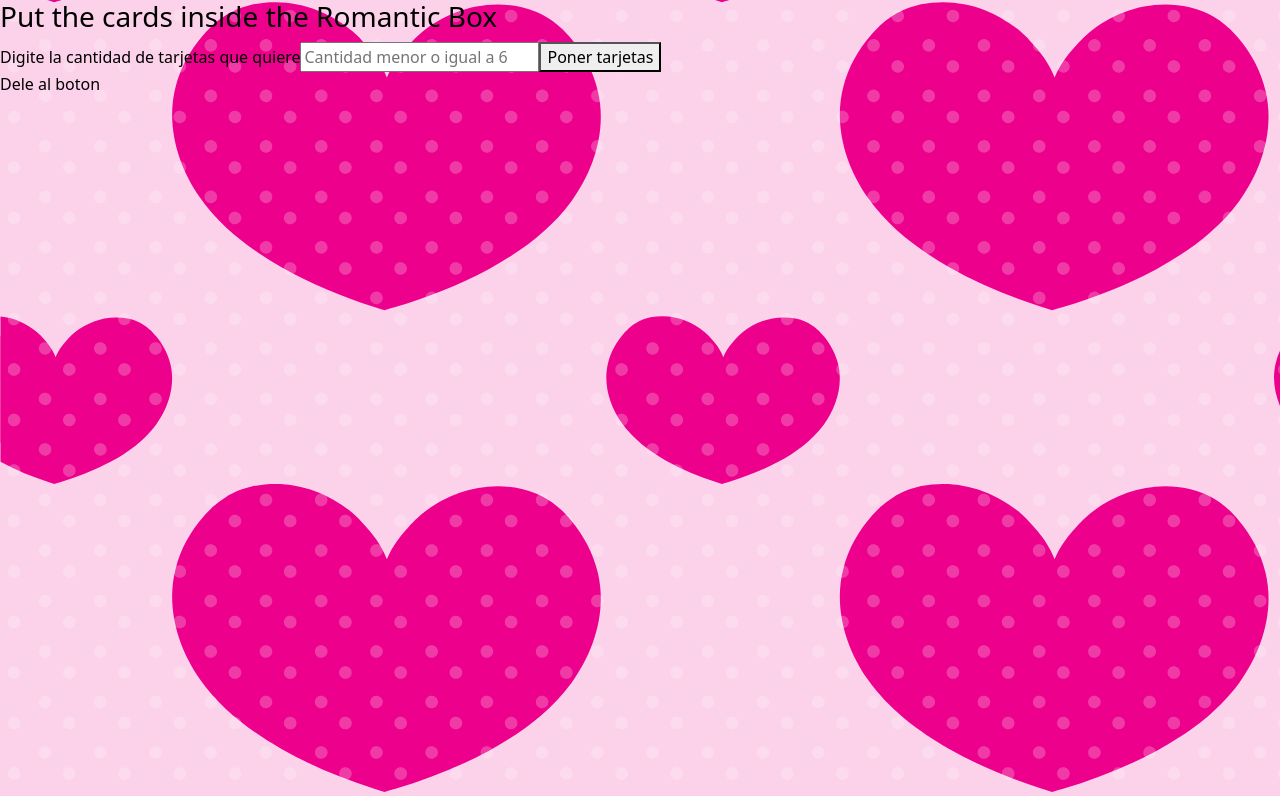
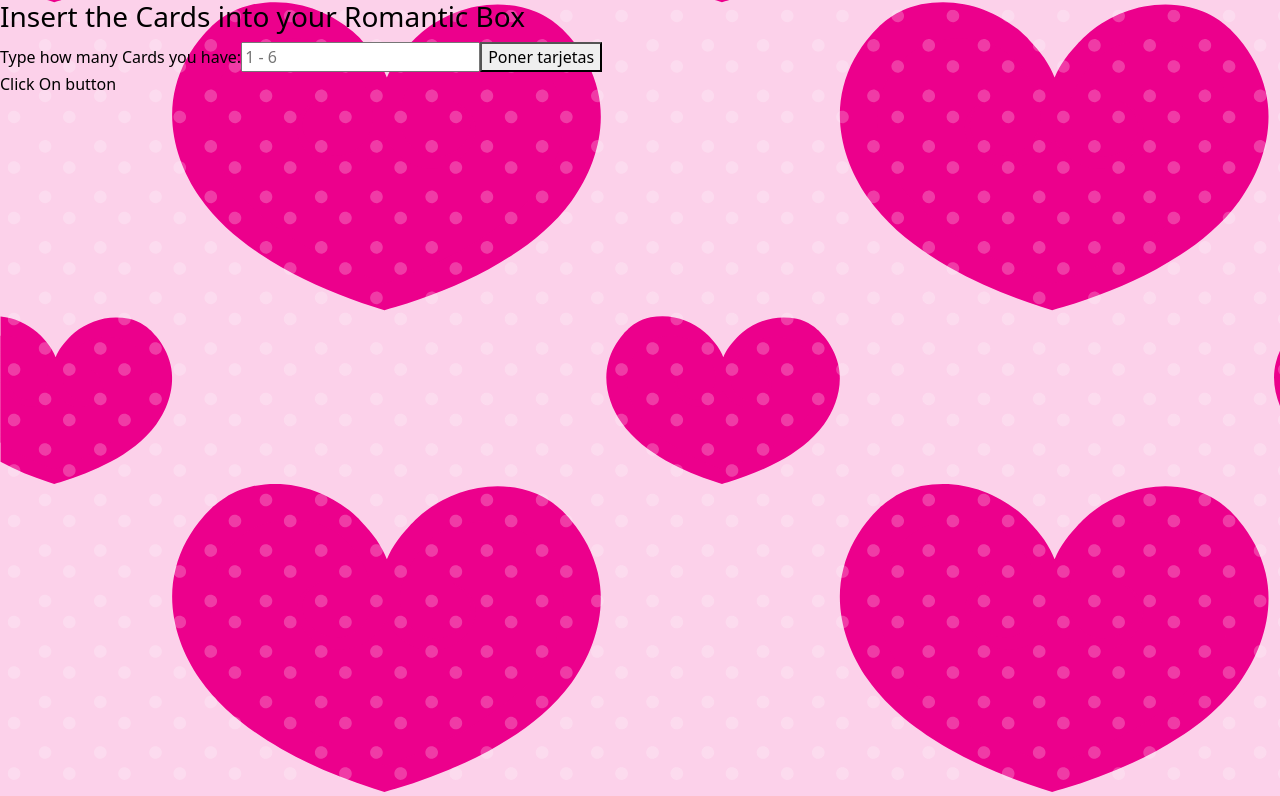
Before and after one commit to JuanDeOroG/Secret-cards-box, a Next.js app: page /romantic in a window 1280 px wide. Shown: the top 796 px of the page. Built offline with nearby package versions, Linux system fonts and the light colour scheme.

Commit message:
some text changes

```diff
--- a/src/pages/box/[...boxview].js
+++ b/src/pages/box/[...boxview].js
@@ -31,10 +31,6 @@ export default function boxview({cajaBuscada}){
             <p>********</p></div>)
 
             }
-
-
-
-
         </div>
     ))
     }   </>)
@@ -43,6 +39,7 @@ export default function boxview({cajaBuscada}){
 }
 
 export async function getServerSideProps(context){
+    console.log("Context: ",context)
     const { params } = context;
     const response = await axios.post('http://localhost:3000/api/boxes', {cajaBuscada:params.boxview[0]});
 
--- a/src/pages/romantic.js
+++ b/src/pages/romantic.js
@@ -8,21 +8,23 @@ export default function Romantic(){
 
     return(
         <div className={styles.romanticBg}>
-            <h3>Put the cards inside the Romantic Box</h3>
+            <h3>Insert the Cards into your Romantic Box</h3>
 
-            <label className={styles.label} for="cantidad">Digite la cantidad de tarjetas que quiere</label>
-            <input className={styles.input} name="cantidadTarjeta" id="cantidadTarjeta" type="number" placeholder="Cantidad menor o igual a 6" max={6} />
+            <label className={styles.label} for="cantidad">Type how many Cards you have:</label>
+            <input className={styles.input} name="cantidadTarjeta" id="cantidadTarjeta" type="number" placeholder="1 - 6" max={6} />
 
 
             {
                 numero<=6 ? (<button onClick={function(){
-                    if(numero+parseInt(cantidadTarjeta.value)>6){
-                        alert("Sólo se permite un maximo de 6 tarjetas")
-                    }else{setNumero(numero + parseInt(cantidadTarjeta.value))}
+                    if(numero+parseInt(cantidadTarjeta.value)>6 ){
+                        alert("You can create max 6 cards")
+                    }else{
+                        setNumero(numero + parseInt(cantidadTarjeta.value))
+                    }
 
                 }} >Poner tarjetas</button>) : (
                     <button onClick={function(){
-                        alert("Digite la cantidad de tarjetas")
+                        alert("type how many cards you have.")
                     }} >Poner tarjetas</button>
 
                 )
@@ -32,7 +34,7 @@ export default function Romantic(){
 
             {
                 numero != 0 ? (
-                    <RomanticCard cantidad={numero} ></RomanticCard>) : (<p>Dele al boton</p>
+                    <RomanticCard cantidad={numero} ></RomanticCard>) : (<p>Click On button</p>
                 )
             }
 
```
